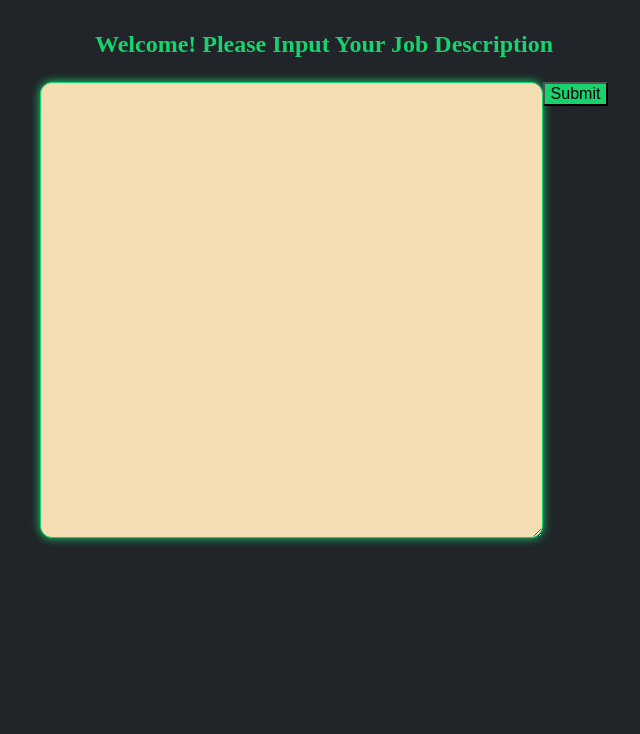
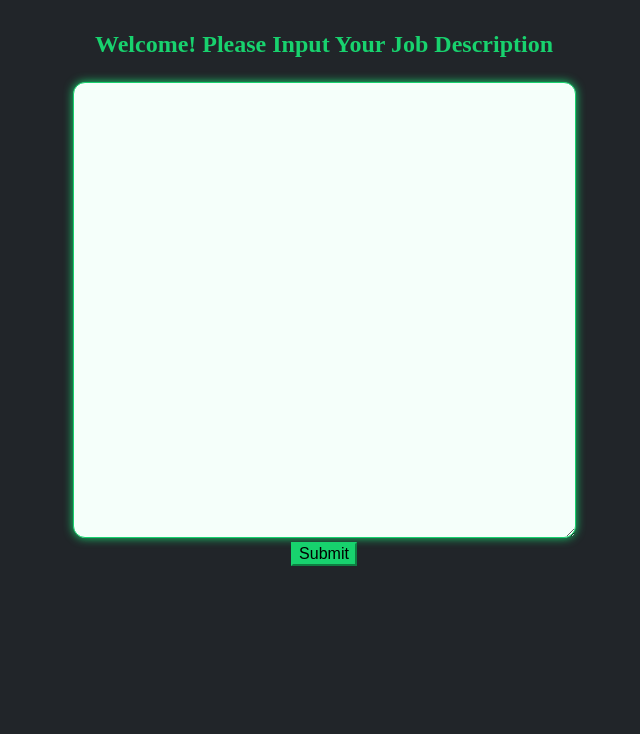
Before and after one commit to NickMarozick/biasedJobDescriptionWordsIdentifier, a Flask app: page / in a window 1280 px wide. Shown: the part 84-818 px from the top of the page, without its empty margins (316-956 px from the left). Before the commit the page ends 629 px from the top, so only its background shows below. Run offline with Flask 2, Linux system fonts and the light colour scheme; some libraries are stand-ins or nearby versions.

Commit message:
edited UI and enhanced

```diff
--- a/static/main.css
+++ b/static/main.css
@@ -15,21 +15,47 @@ h3 {
   text-align: center;
 }
 
-.container textarea {
-  background-color: Wheat;
+.container_row textarea {
+  background-color: MintCream;
   border-color: #18d26e;
   box-shadow: 0 0 10px #18d26e;
-  border-radius: 12px
-
+  border-radius: 12px;
 }
 
-.container button {
+
+button {
   background-color: #18d26e;
   color: black;
   font-size: 16px;
+  justify-content: center;
+  border-color: #18d26e;
+}
+
+button:hover {background-color:	#3cb371}
+
+button:active {
+  background-color:	#3cb371;
+  box-shadow: 0 5px #666;
+  transform: translateY(4px);
 }
 
 .container {
-  display: flex;
+  display: inline-block;
   justify-content: center;
+  position: relative;
 }
+
+.container_row {
+  display: grid;
+}
+
+.container_row2 {
+  display: grid;
+  color: navajowhite;
+  text-align: center;
+}
+
+form {
+  position: relative;
+  display: inline-block;
+}
--- a/templates/index.html
+++ b/templates/index.html
@@ -39,12 +39,22 @@
 
     		<h3>Welcome! Please Input Your Job Description </h3>
 
-        <div class='container'>
+
+        <div class='container_row'>
     			<form>
+            <div align="center">
               <textarea rows="30" cols="60" name=jobInput id=jI></textarea>
+            </div>
+
           </form>
+    		</div>
 
+        <div align="center">
           <a href=# id=process_input><button class='btn btn-default'>Submit</button></a>
+        </div>
+
+
+        <div class='container_row2'>
 
           <p id=bias></p>
           <p id=words></p>
@@ -54,4 +64,10 @@
 
         </div>
 
+        <span></span>
+
+        <div>
+
+        </div>
+
 </html>
```
Lines whose indentation alone changed are shown as unchanged.
